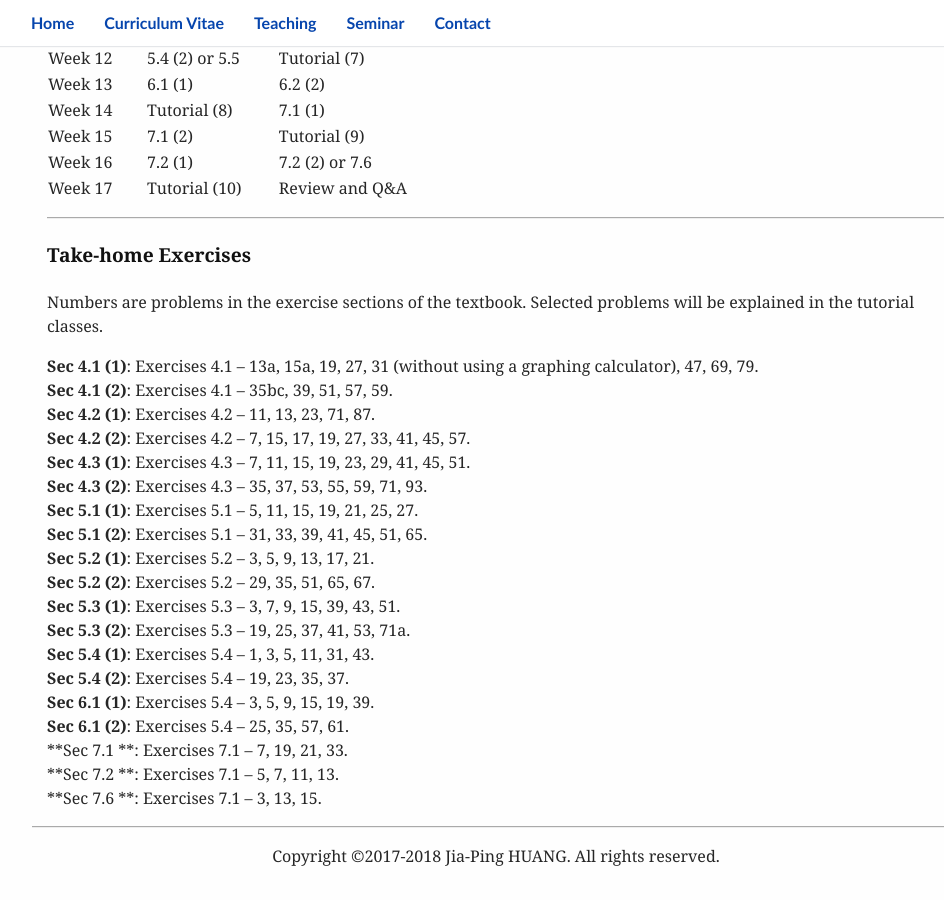
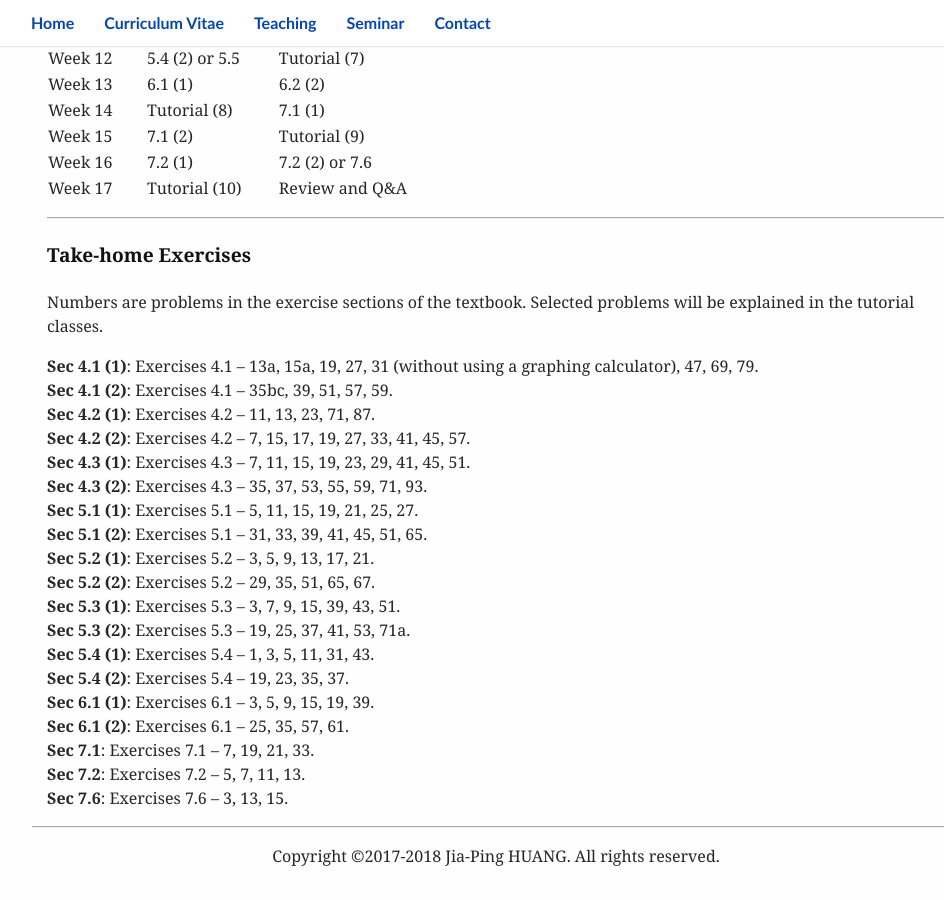
Before and after one commit to huangjp28/huangjp28.github.io, a Jekyll site: the page built from _teaching/03_calculus2.md, in a window 1280 px wide and 900 px high, scrolled down 1642 px. Shown: the whole window, without its empty margins (144-1088 px from the left). Built offline with Jekyll 4.4.1, drawn with Linux system fonts in a browser that asks for light colours; some web fonts are replaced.

Commit message:
Update 03_calculus2.md

```diff
--- a/_teaching/03_calculus2.md
+++ b/_teaching/03_calculus2.md
@@ -90,8 +90,8 @@ Numbers are problems in the exercise sections of the textbook. Selected problems
 **Sec 5.3 (2)**: Exercises 5.3 -- 19, 25, 37, 41, 53, 71a.
 **Sec 5.4 (1)**: Exercises 5.4 -- 1, 3, 5, 11, 31, 43.
 **Sec 5.4 (2)**: Exercises 5.4 -- 19, 23, 35, 37.
-**Sec 6.1 (1)**: Exercises 5.4 -- 3, 5, 9, 15, 19, 39.
-**Sec 6.1 (2)**: Exercises 5.4 -- 25, 35, 57, 61.
-**Sec 7.1 **: Exercises 7.1 -- 7, 19, 21, 33.
-**Sec 7.2 **: Exercises 7.1 -- 5, 7, 11, 13.
-**Sec 7.6 **: Exercises 7.1 -- 3, 13, 15.
+**Sec 6.1 (1)**: Exercises 6.1 -- 3, 5, 9, 15, 19, 39.
+**Sec 6.1 (2)**: Exercises 6.1 -- 25, 35, 57, 61.
+**Sec 7.1**: Exercises 7.1 -- 7, 19, 21, 33.
+**Sec 7.2**: Exercises 7.2 -- 5, 7, 11, 13.
+**Sec 7.6**: Exercises 7.6 -- 3, 13, 15.
```
